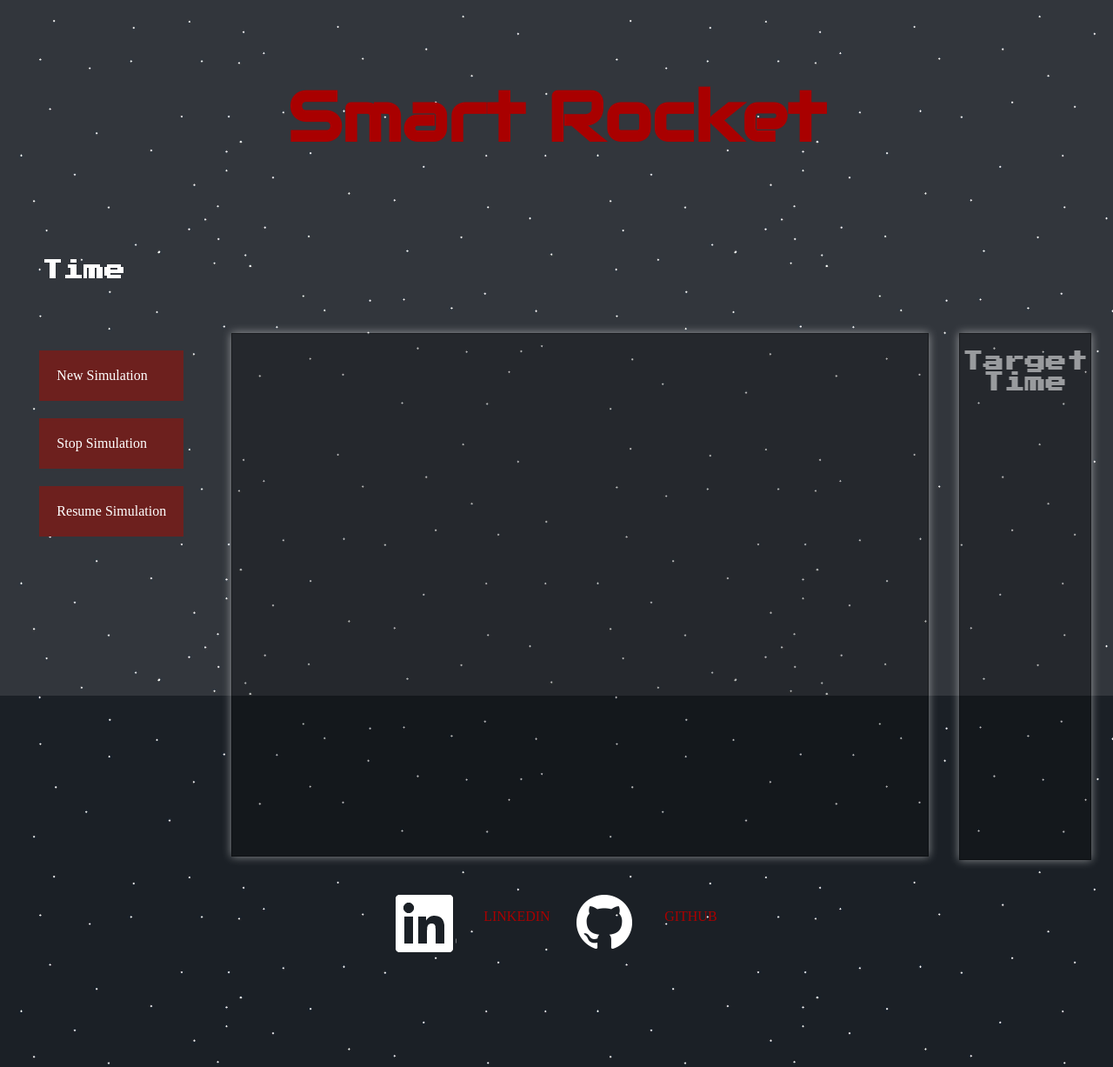
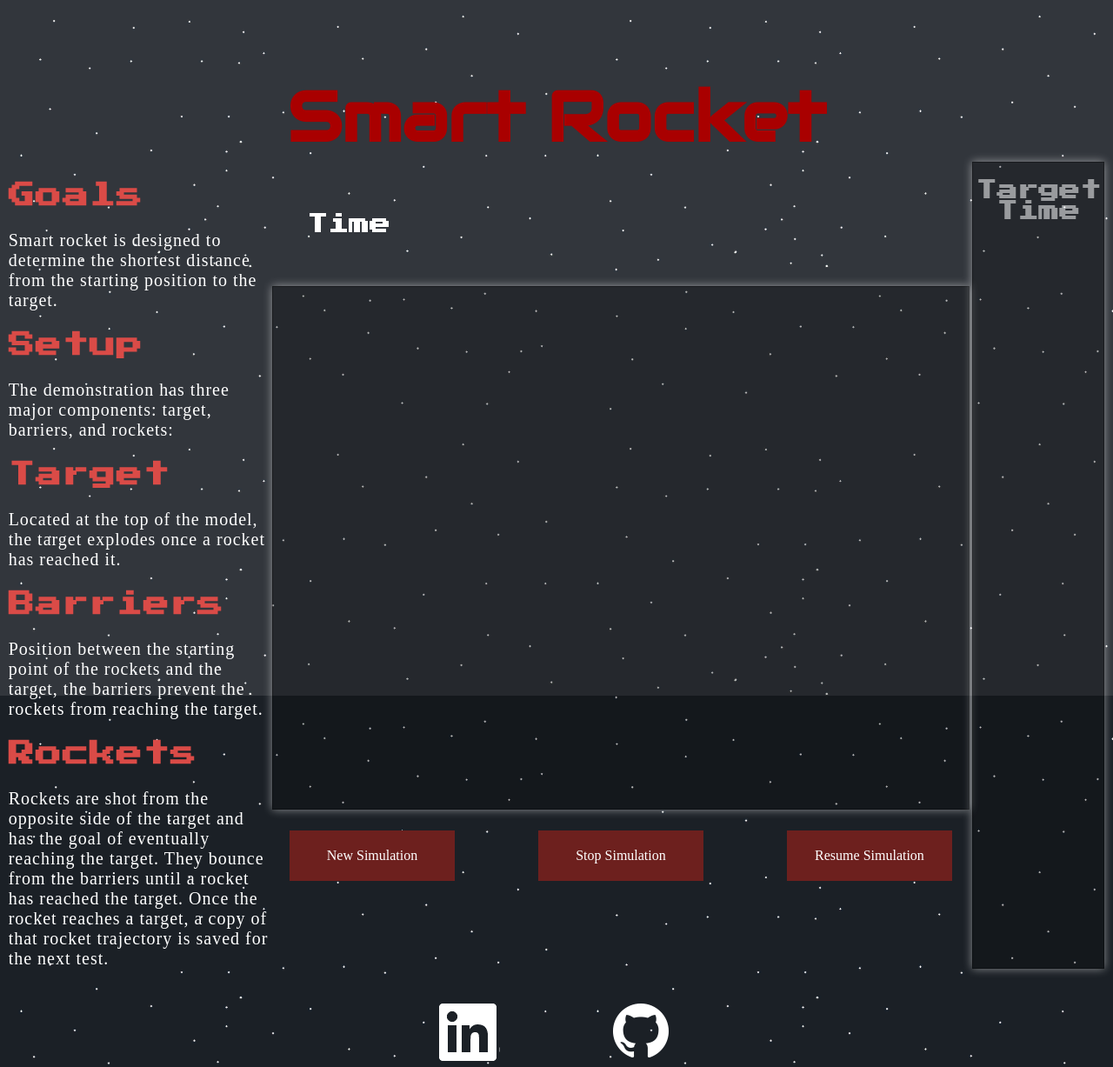
Before and after one commit to tonmoyl/smart_rocket, a website built with webpack: page index.html in a window 1280 px wide. Shown: the top 1227 px of the page at 87% size. Built offline with nearby package versions, Linux system fonts and the light colour scheme.

Commit message:
Place some instructions on the page

```diff
--- a/bundle.js
+++ b/bundle.js
@@ -151,7 +151,7 @@ eval("__webpack_require__.r(__webpack_exports__);\n/* harmony export (binding) *
 /***/ (function(module, __webpack_exports__, __webpack_require__) {
 
 "use strict";
-eval("__webpack_require__.r(__webpack_exports__);\n/* harmony export (binding) */ __webpack_require__.d(__webpack_exports__, \"drawTime\", function() { return drawTime; });\n/* harmony export (binding) */ __webpack_require__.d(__webpack_exports__, \"appendTime\", function() { return appendTime; });\nconst drawTime = (currentTime, interval) => {\n  const newTime = currentTime + interval;\n  const displayTime = `${currentTime / 1000} s`;\n  document.getElementById(\"current-time\").innerHTML = displayTime;\n  return newTime;\n};\n\nconst appendTime = currentTime => {\n  let timelog = document.getElementById(\"time-logger\");\n  let newLi = document.createElement('li');\n  newLi.appendChild(document.createTextNode(`${currentTime / 1000} s`));\n  timelog.appendChild(newLi);\n  return currentTime;\n};\n\n//# sourceURL=webpack:///./src/time.js?");
+eval("__webpack_require__.r(__webpack_exports__);\n/* harmony export (binding) */ __webpack_require__.d(__webpack_exports__, \"drawTime\", function() { return drawTime; });\n/* harmony export (binding) */ __webpack_require__.d(__webpack_exports__, \"appendTime\", function() { return appendTime; });\nconst drawTime = (currentTime, interval) => {\n  const newTime = currentTime + interval;\n  let displayTime = currentTime / 1000;\n  displayTime = displayTime.toFixed(2);\n  displayTime = `${displayTime} s`;\n  document.getElementById(\"current-time\").innerHTML = displayTime;\n  return newTime;\n};\n\nconst appendTime = currentTime => {\n  let timelog = document.getElementById(\"time-logger\");\n  let newLi = document.createElement('li');\n  let displayTime = currentTime / 1000;\n  displayTime = displayTime.toFixed(2);\n  newLi.appendChild(document.createTextNode(`${displayTime} s`));\n  timelog.appendChild(newLi);\n  return currentTime;\n};\n\n//# sourceURL=webpack:///./src/time.js?");
 
 /***/ })
 
--- a/css/main.css
+++ b/css/main.css
@@ -19,6 +19,7 @@ p {
 }
 
 .title {
+  margin-bottom: 0;
   display: flex;
   justify-content: center;
   font-family: 'Audiowide';
@@ -72,7 +73,7 @@ p {
 
 .current-time {
   font-size: 18px;
-  color: red;
+  color: #da4b47;
 }
 
 .main {
@@ -125,7 +126,8 @@ p {
 }
 
 .buttons {
-  display: block;
+  display: flex;
+  justify-content: space-between;
   color: white;
 }
 
@@ -134,4 +136,20 @@ p {
   padding: 20px;
   margin: 20px;
   background-color: #6d201e;
+  text-align: center;
+  width: 150px;
+  /* border: outset; */
 }
+
+.description {
+  /* background-color: black; */
+  /* border: 2px solid #6d201e; */
+  width: 300px;
+  color: white;
+  font-size: 20px;
+  letter-spacing: 1px;
+}
+
+.description h2 {
+  color: #da4b47;
+}
--- a/index.html
+++ b/index.html
@@ -12,21 +12,41 @@
     <div class="app">
     </div>
     <div class="glow"><h1 class="title">Smart Rocket</h1></div>
+
+    <!-- <div class="center-body"> -->
+
+      <div class="main">
+        <div class="left-col">
+
+          <div class="description">
+            <h2>Goals</h2>
+            Smart rocket is designed to determine the shortest distance from the starting position to the target.
+            <h2>Setup</h2>
+            The demonstration has three major components: target, barriers, and rockets:
+            <h2>Target</h2>
+            Located at the top of the model, the target explodes once a rocket has reached it.
+            <h2>Barriers</h2>
+            Position between the starting point of the rockets and the target, the barriers prevent the rockets from reaching the target.
+            <h2>Rockets</h2>
+            Rockets are shot from the opposite side of the target and has the goal of eventually reaching the target. They bounce from the barriers until a rocket has reached the target. Once the rocket reaches a target, a copy of that rocket trajectory is saved for the next test.
+
+          </div>
+        </div>
+
+        <div id="root">
           <div class="current-time-container">
             <h2>Time
               <span class="current-time" id="current-time"></span>
             </h2>
+
           </div>
 
-    <div class="main">
+          <canvas id="canvas" width="800" height="600"></canvas>
           <div class="buttons">
             <div id="buttonStart">New Simulation</div>
             <div id="buttonEnd">Stop Simulation</div>
             <div id="buttonResume">Resume Simulation</div>
           </div>
-
-      <div id="root">
-        <canvas id="canvas" width="800" height="600"></canvas>
         </div>
         <div class="time-logger-container">
           <h2>Target Time</h2>
@@ -35,17 +55,17 @@
         </div>
       </div>
 
+    </div>
+
     <div class="links-list">
-      <a href="#">
+      <a href="https://www.linkedin.com/in/lifazultonmoy/">
         <div class="link linkedin">
         </div>
       </a>
-      <p>LINKEDIN</p>
-      <a href="#">
+      <a href="https://github.com/tonmoyl/smart_rocket">
         <div class="link github">
         </div>
       </a>
-      <p>GITHUB</p>
     </div>
 
     <img id='explosion' src="./images/explosion.gif" alt="">
--- a/src/time.js
+++ b/src/time.js
@@ -1,6 +1,8 @@
 export const drawTime = (currentTime, interval) => {
   const newTime = currentTime + interval;
-  const displayTime = `${currentTime/1000} s`
+  let displayTime = currentTime/1000;
+  displayTime = displayTime.toFixed(2);
+  displayTime = `${displayTime} s`
   document.getElementById("current-time").innerHTML = displayTime;
   return newTime;
 }
@@ -8,7 +10,9 @@ export const drawTime = (currentTime, interval) => {
 export const appendTime = (currentTime) => {
   let timelog = document.getElementById("time-logger");
   let newLi = document.createElement('li');
-  newLi.appendChild(document.createTextNode(`${currentTime/1000} s`));
+  let displayTime = currentTime/1000;
+  displayTime = displayTime.toFixed(2);
+  newLi.appendChild(document.createTextNode(`${displayTime} s`));
   timelog.appendChild(newLi);
   return currentTime;
 }
```
Lines whose indentation alone changed are shown as unchanged.
